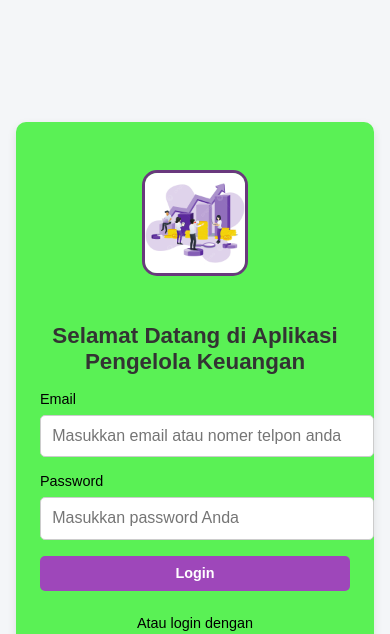
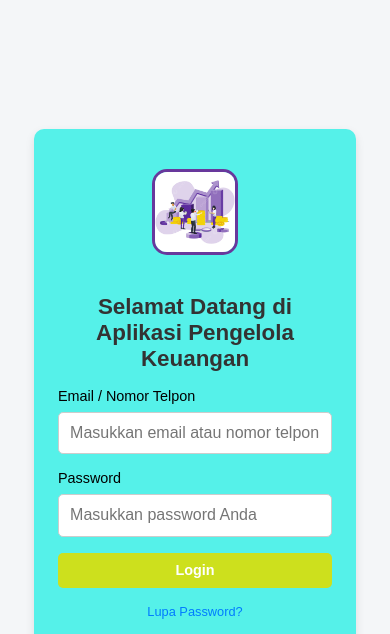
Before and after one commit to saar123456/desain, a plain HTML site: page index.html in a window 390 px wide. Shown: the top 634 px of the page. Drawn offline with Linux system fonts and the light colour scheme.

Commit message:
Add files via upload

```diff
--- a/index.html
+++ b/index.html
@@ -14,33 +14,34 @@
             display: flex;
             justify-content: center;
             align-items: center;
-            height: 100vh;
+            min-height: 100vh;
             margin: 0;
             background-color: #f4f6f8;
+            padding: 1rem; /* Tambahan padding untuk layar kecil */
         }
 
         /* Container utama */
         .login-container {
-            background-color: hsl(118, 85%, 64%);
+            background-color: hsl(177, 85%, 64%);
             padding: 2rem;
             box-shadow: 0 4px 10px rgba(0, 0, 0, 0.1);
             border-radius: 10px;
             text-align: center;
             width: 100%;
-            max-width: 350px; /* Maksimal lebar */
-            margin: 1rem;
+            max-width: 400px; /* Lebar maksimum */
+            margin: 1rem auto; /* Pusatkan dengan jarak */
+            box-sizing: border-box;
         }
 
         /* Gambar logo atau foto */
         .login-container img {
-    width: 120px; /* Lebar gambar */
-    height: 120px; /* Tinggi gambar */
-    border-radius: 15px; /* Sudut melengkung */
-    margin: 1.5rem auto; /* Pusatkan gambar dengan jarak atas dan bawah */
-    object-fit: cover; /* Pastikan gambar proporsional */
-    border: 3px solid #6e0788c9; /* Garis tepi */
-}
-
+            width: 100px;
+            height: 100px;
+            border-radius: 15px;
+            margin: 1rem auto;
+            object-fit: cover;
+            border: 3px solid #6e0788c9;
+        }
 
         /* Judul */
         .login-container h2 {
@@ -68,6 +69,7 @@
             border: 1px solid #ccc;
             border-radius: 5px;
             font-size: 1rem;
+            box-sizing: border-box; /* Mencegah overflow */
         }
 
         /* Tombol Login */
@@ -75,7 +77,7 @@
             display: block;
             width: 100%;
             padding: 0.7rem;
-            background-color: #b11ad6c9;
+            background-color: #cde01d;
             color: #ffffff;
             border: none;
             border-radius: 5px;
@@ -85,7 +87,23 @@
         }
 
         .btn:hover {
-            background-color: #a10dc2c9;
+            background-color: #83910c;
+        }
+
+        /* Link Lupa Password */
+        .forgot-password {
+            margin-top: 1rem;
+            font-size: 0.9rem;
+            color: #000000;
+        }
+
+        .forgot-password a {
+            color: #007bff;
+            text-decoration: none;
+        }
+
+        .forgot-password a:hover {
+            text-decoration: underline;
         }
 
         /* Social login */
@@ -99,7 +117,7 @@
             margin: 0 0.5rem;
             text-decoration: none;
             font-size: 1.5rem;
-            color: #ac17d1c9;
+            color: #ece6e6;
         }
 
         .footer-text {
@@ -111,34 +129,47 @@
         /* Responsif untuk layar kecil */
         @media (max-width: 480px) {
             .login-container {
-                padding: 1.5rem; /* Kurangi padding */
+                padding: 1.5rem; /* Kurangi padding untuk layar kecil */
             }
+
             .login-container img {
-                width: 100px; /* Perkecil gambar */
-                height: 100px;
+                width: 80px; /* Perkecil gambar */
+                height: 80px;
             }
+
+            h2 {
+                font-size: 1.2rem; /* Perkecil ukuran teks judul */
+            }
+
             .btn {
                 font-size: 0.9rem;
-                padding: 0.6rem;
+                padding: 0.6rem; /* Sesuaikan padding tombol */
+            }
+
+            .forgot-password {
+                font-size: 0.8rem; /* Perkecil link lupa password */
+            }
+
+            .footer-text {
+                font-size: 0.7rem; /* Perkecil footer */
             }
         }
 
         @media (max-width: 768px) {
             .login-container {
-                max-width: 90%; /* Lebar maksimum 90% untuk tablet */
+                max-width: 90%; /* Gunakan 90% lebar untuk tablet */
             }
         }
     </style>
 </head>
 <body>
     <div class="login-container">
-        <!-- Tambahkan foto pengelola keuangan -->
         <img src="as.jpg" alt="Foto Pengelola Keuangan">
         <h2>Selamat Datang di Aplikasi Pengelola Keuangan</h2>
         <form action="#" method="POST">
             <div class="input-group">
-                <label for="email">Email</label>
-                <input type="email" id="email" name="email" placeholder="Masukkan email atau nomer telpon anda" required>
+                <label for="email">Email / Nomor Telpon</label>
+                <input type="email" id="email" name="email" placeholder="Masukkan email atau nomor telpon Anda" required>
             </div>
             <div class="input-group">
                 <label for="password">Password</label>
@@ -146,6 +177,9 @@
             </div>
             <button type="submit" class="btn">Login</button>
         </form>
+        <div class="forgot-password">
+            <a href="#">Lupa Password?</a>
+        </div>
         <div class="social-login">Atau login dengan</div>
         <div class="social-icons">
             <a href="#"><i class="fab fa-facebook"></i></a>
```
